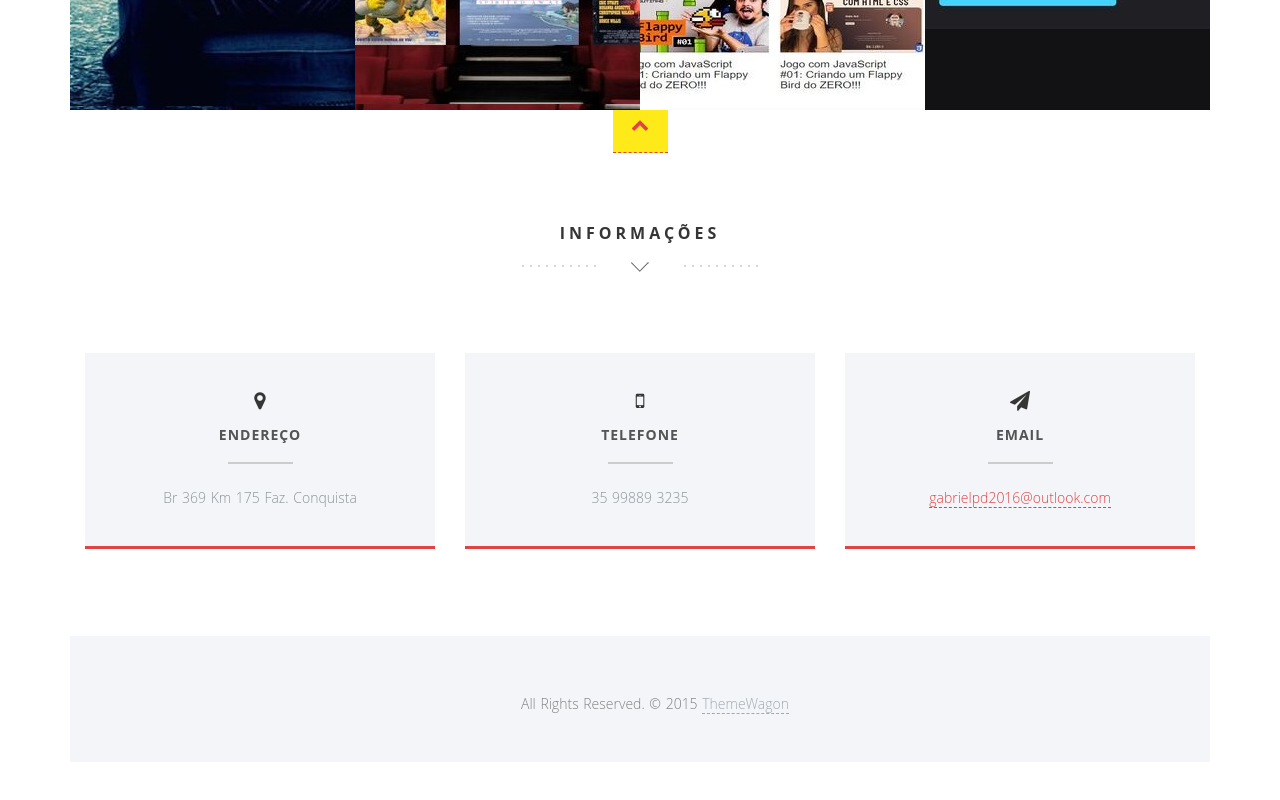
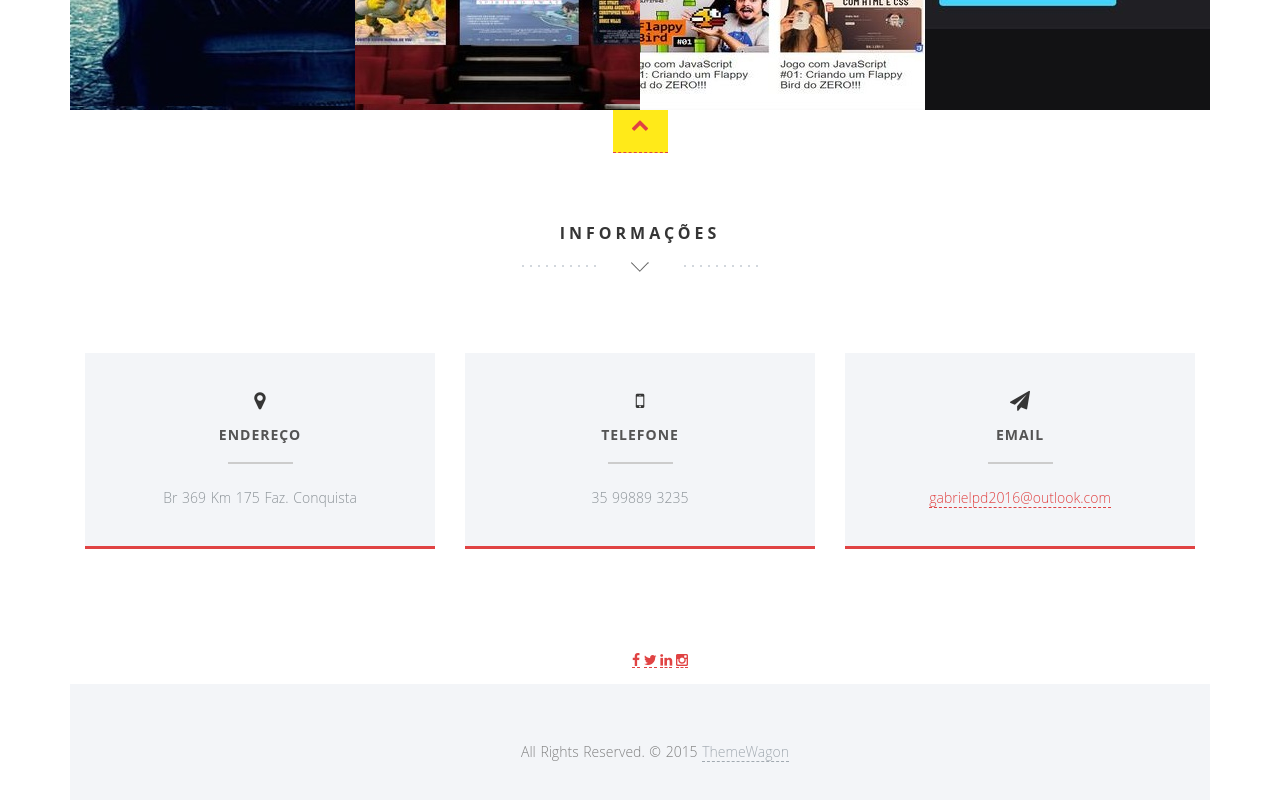
Before and after one commit to GabrielPDart/Portfolio, a plain HTML site: page index.html in a window 1280 px wide. Shown: the part 2202-3002 px from the top of the page. Drawn offline with nearby package versions, Linux system fonts and the light colour scheme; some packages are replaced by stand-ins of ours.

Commit message:
incluindo Social butons

```diff
--- a/index.html
+++ b/index.html
@@ -280,6 +280,17 @@
 
 			<br>
 
+      <ul>
+        <a href="https://www.facebook.com/faimixgabriel" class="fa fa-facebook"></a>
+
+        <a href="https://twitter.com/faimixgabriel" class="fa fa-twitter"></a>
+
+        <a href="https://www.linkedin.com/in/gabriel-pereira-29b098246/" class="fa fa-linkedin"></a>
+
+        <a href="https://www.instagram.com/faimixgabriel/" class="fa fa-instagram"></a>
+
+      </ul>
+
 
 		<!-- ==========================
         FOOTER SECTION
```
